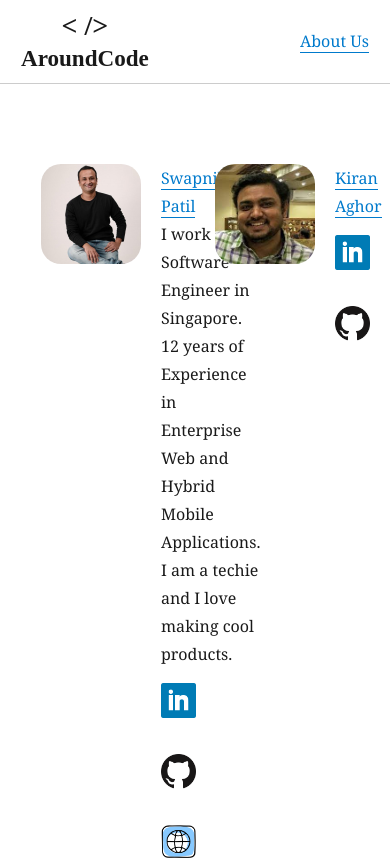
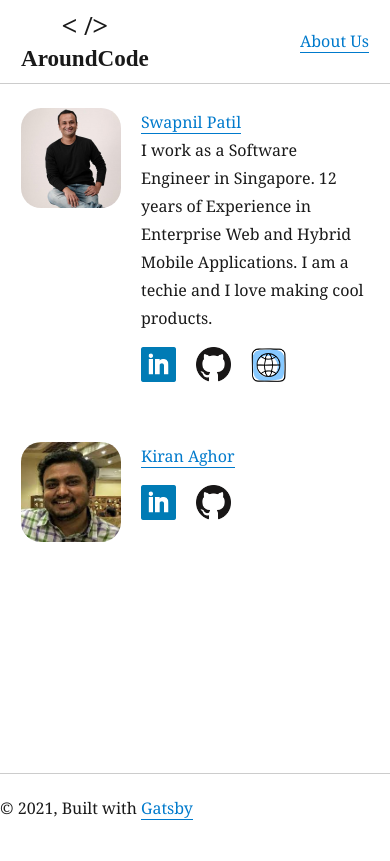
Before and after one commit to swapnil00patil/aroundcode, a Gatsby site: page /about in a window 390 px wide. Shown: the top 861 px of the page. Built offline with nearby package versions, Linux system fonts and the light colour scheme; Gatsby itself is replaced by a stand-in of ours; some packages are replaced by stand-ins of ours.

Commit message:
fix: about mobile layout

```diff
--- a/src/pages/about.js
+++ b/src/pages/about.js
@@ -2,24 +2,26 @@ import React from "react"
 import PropTypes from "prop-types"
 import styled from "styled-components"
 
-// Utilities
-import kebabCase from "lodash/kebabCase"
-
-// Components
 import { Helmet } from "react-helmet"
 import { Link, graphql } from "gatsby"
 import Layout from "../components/layout"
 import SEO from "../components/seo"
 import Bio from "../components/bio"
+import { rhythm } from "../utils/typography"
 
 const Container = styled.div`
   display: flex;
-  margin: 60px 0;
+  @media (max-width: 768px) {
+    flex-direction: column;
+  }
 `
 const BioWrap = styled.div`
-  margin: 20px;
-  width: 50%;
-  flex-shrink: 1;
+  margin: 36px 24px 0 0;
+  width: calc(50% - 24px);
+  @media (max-width: 768px) {
+    width: 100%;
+    margin: 24px 0 0 0;
+  }
 `
 
 const AboutPage = ({
```
Also changed, not shown: src/pages/index.js (+7 -1 lines).
